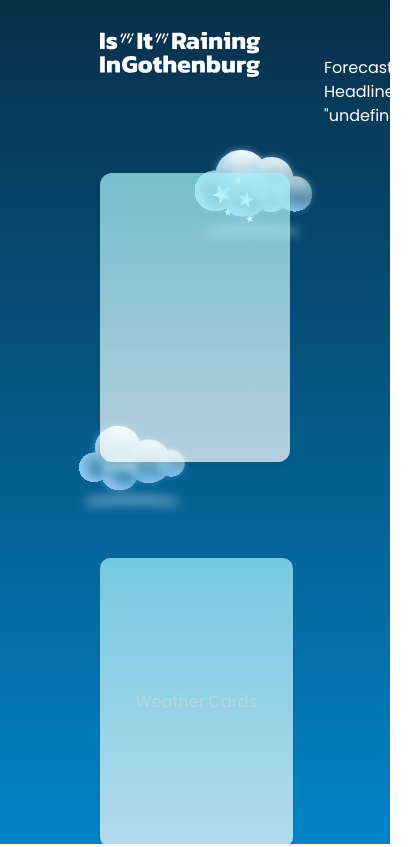
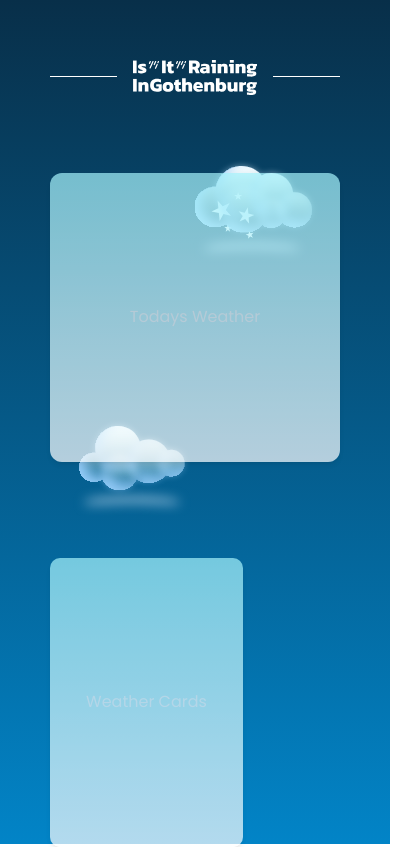
Before and after one commit to KareemZuwa/Is-It-Raining-In-Gothenburg, a React (Vite) app: page / in a window 390 px wide. Shown: the whole page, 415 px wide, since content can reach past the window. Built offline with nearby package versions, Linux system fonts and the light colour scheme; no server answers.

Commit message:
implement header lines

```diff
--- a/src/App.tsx
+++ b/src/App.tsx
@@ -46,7 +46,7 @@ const App = () => {
         {/* </div> */}
         <CloudsBackground isDay={isDay} />
 
-        <div className="px-[100px] absolute inset-0 w-full h-full z-30">
+        <div className="px-[50px] xl:px-[100px] absolute inset-0 w-full h-full z-30">
           <div className="container m-auto max-w-screen-xl">
             <Header />
             <WeatherOverview />
--- a/src/components/CloudsBackground.tsx
+++ b/src/components/CloudsBackground.tsx
@@ -8,7 +8,7 @@ export const CloudsBackground = ({ isDay }: CloudsBackgroundProps) => {
       <div className="pt-[420px] ml-2">
         <img src="/background/cloud-one.svg" alt="cloud-one" />
       </div>
-      <div className="relative pt-36 mr-2">
+      <div className="relative pt-40 md:pt-36 mr-2">
         {!isDay && (
           <span className="transition duration-[5000ms] ease-in-out absolute pl-4 pt-8 z-0">
             <img src="../background/Stars.svg" alt="stars" />
--- a/src/components/Header.tsx
+++ b/src/components/Header.tsx
@@ -6,11 +6,12 @@ export const Header = () => {
   console.log(data?.Headline.Text);
   return (
     <header className="h-[4.8rem] text-white flex pt-8 z-10">
-      <div className="flex-shrink-0">
-        <img src="/logos/is-it-logo.svg" alt="logo"/>
+      <div className="sm:hidden mr-4 w-2/5 border-b border-white border-solid overflow-hidden"></div>
+      <div className="pt-7 flex-shrink-0">
+        <img src="/logos/is-it-logo.svg" alt="logo" className="h-[35px] sm:h-auto"/>
       </div>
-      <div className="ml-8 w-2/5 border-b border-white border-solid overflow-hidden"></div>
-      <div className="pl-8 pt-6 w-[400px]">
+      <div className="ml-4 sm:ml-8 w-2/5 border-b border-white border-solid overflow-hidden"></div>
+      <div className="hidden sm:block pl-8 pt-6 xl:w-[400px]">
         <div>Forecast Headline:</div>
         <div>{`"${data?.Headline.Text}"`}</div>
       </div>
--- a/src/components/WeatherOverview.tsx
+++ b/src/components/WeatherOverview.tsx
@@ -1,8 +1,8 @@
 export const WeatherOverview = () => {
   return (
     <main className="text-white flex flex-col justify-between">
-      <section className="flex">
-        <div className="mt-24 rounded-xl w-[612px] h-[289px] bg-gradient-to-b from-cyan-200 to-white opacity-70 shadow-md"></div>
+      <section className="lg:grid grid-cols-2">
+        <div className="mt-24 lg:mr-4 md:w-[612px] lg:w-auto rounded-xl h-[289px] bg-gradient-to-b from-cyan-200 to-white opacity-70 shadow-md flex items-center justify-center">Todays Weather</div>
       </section>
       <section className="mt-24">
         <div className="w-[193px] h-[289px] bg-gradient-to-b from-cyan-200 to-white rounded-[10px] opacity-70 shadow-md flex items-center justify-center">Weather Cards</div>
--- a/src/components/WeatherTodayCard.tsx
+++ b/src/components/WeatherTodayCard.tsx
@@ -1,4 +1,4 @@
 export const WeatherTodayCard = () => {
 
-  return <div>WeatherTodayCard</div>;
+  return <div className="mt-24 lg:mr-4 rounded-xl h-[289px] bg-gradient-to-b from-cyan-200 to-white opacity-70 shadow-md">Todays</div>;
 };
```
